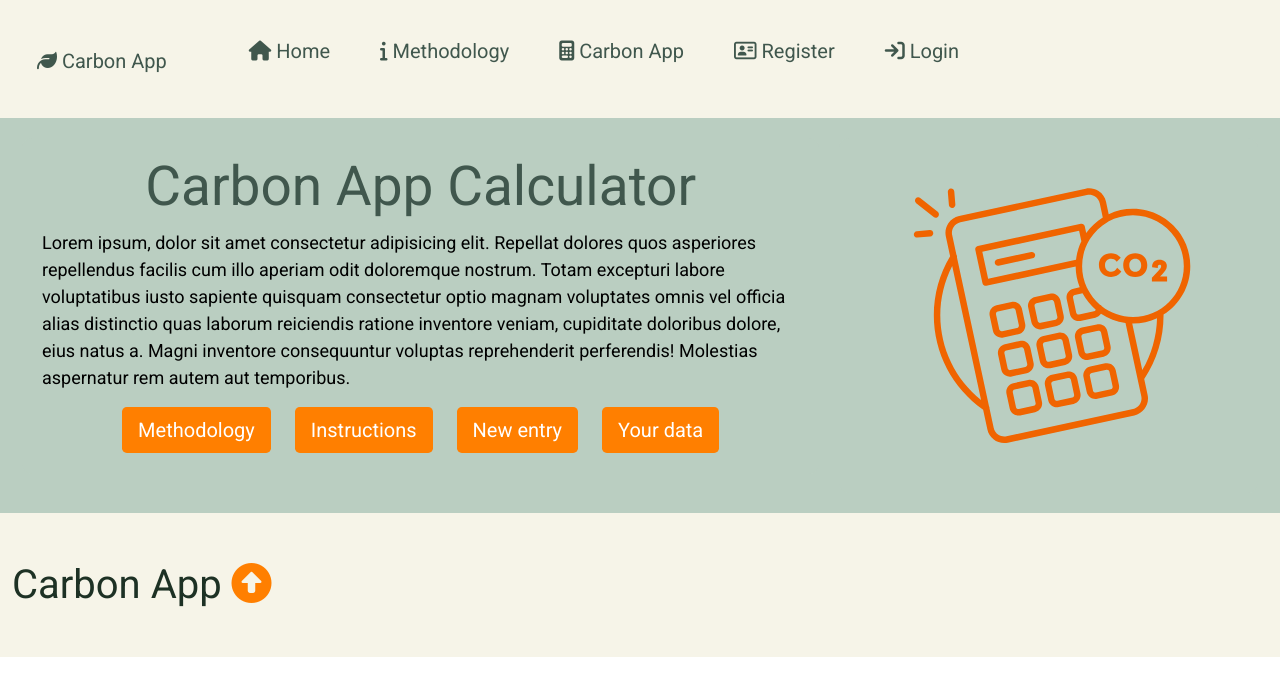
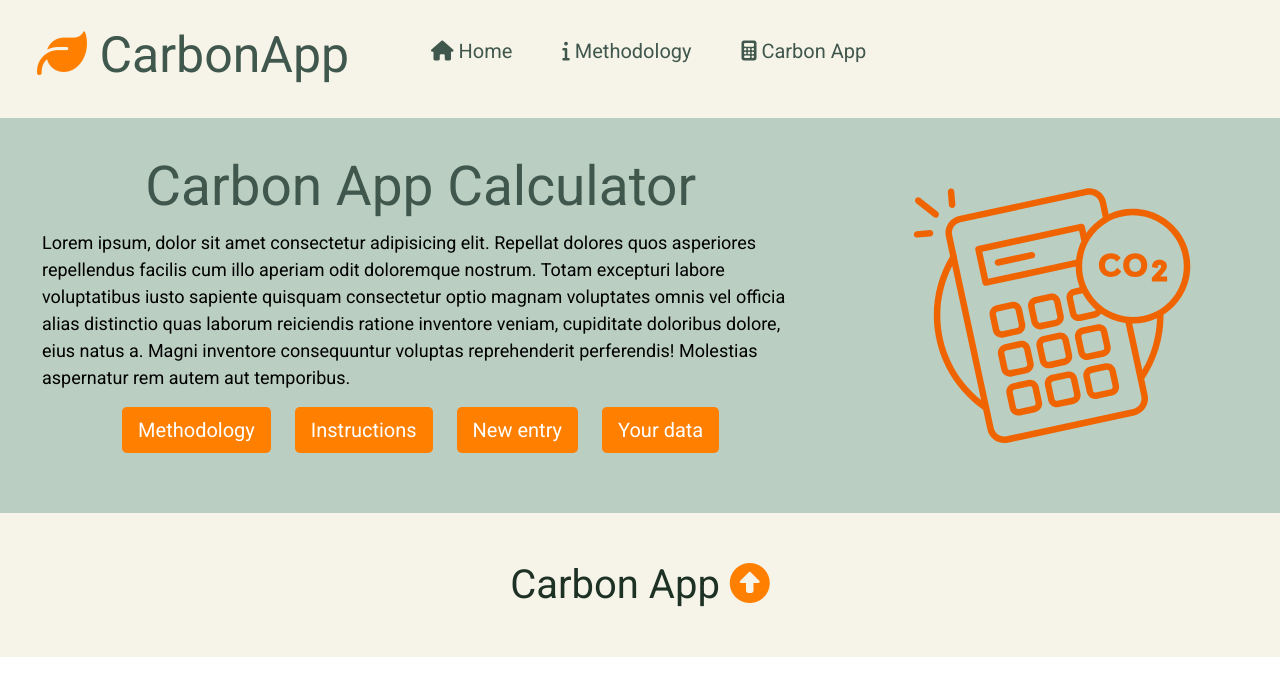
Before and after one commit to Andrei-Cos/Carbon_App_Grp1, a Flask app: page /carbon_app in a window 1280 px wide. Shown: the top 696 px of the page. Run offline with Flask 2, Linux system fonts and the light colour scheme; some libraries are stand-ins or nearby versions.

Commit message:
Update layout.html
Larger home icon, remove login register, changed the color of the leaf to orange and center the button in the footer

```diff
--- a/capp/templates/layout.html
+++ b/capp/templates/layout.html
@@ -45,7 +45,7 @@
             <div class="navbar">
               <h1 class="logo">
                 <a href="{{url_for('home.home_home')}}">
-                  <span class="text-logo"><i class="fa-solid fa-leaf"></i> Carbon</span> App
+                  <span class="text-logo" style="font-size: 50px;"><i class="fa-solid fa-leaf" style="color: #FF7F00;"></i> CarbonApp</span>
               </a>
               </h1>
               <nav>
@@ -59,12 +59,6 @@
                     <li>
                         <a href="{{url_for('carbon_app.carbon_app_home')}}"> <i class="fa-solid fa-calculator"></i> Carbon App</a>
                     </li>
-                    <li>
-                      <a href="{{url_for('users.register')}}"> <i class="fa-regular fa-address-card"></i> Register</a>
-                  </li>
-                    <li>
-                      <a href="{{url_for('users.login')}}"> <i class="fa-solid fa-arrow-right-to-bracket"></i> Login</a>
-                  </li>
                 </ul>
               </nav>
             </div>
@@ -78,6 +72,7 @@
             <div class="footer">
               <br>
               <br>
+            <div class="icon-footer" style="text-align: center;">
               <h1>
                 Carbon App
                 <a href="#">
@@ -86,6 +81,7 @@
                 <br>
                 <br>
               </h1>
+            </div>
             </div>
           </div>
         </section>
```
